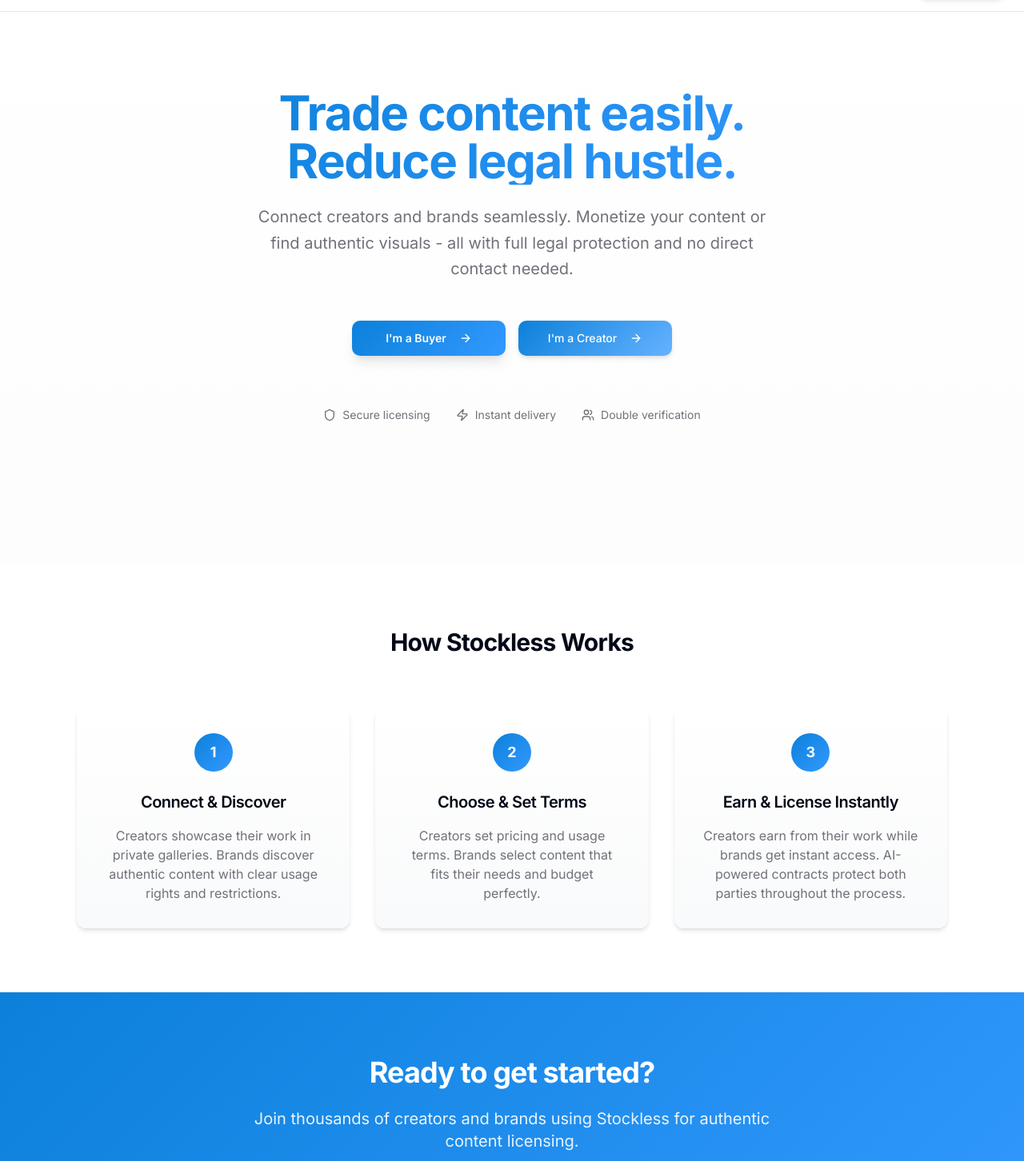
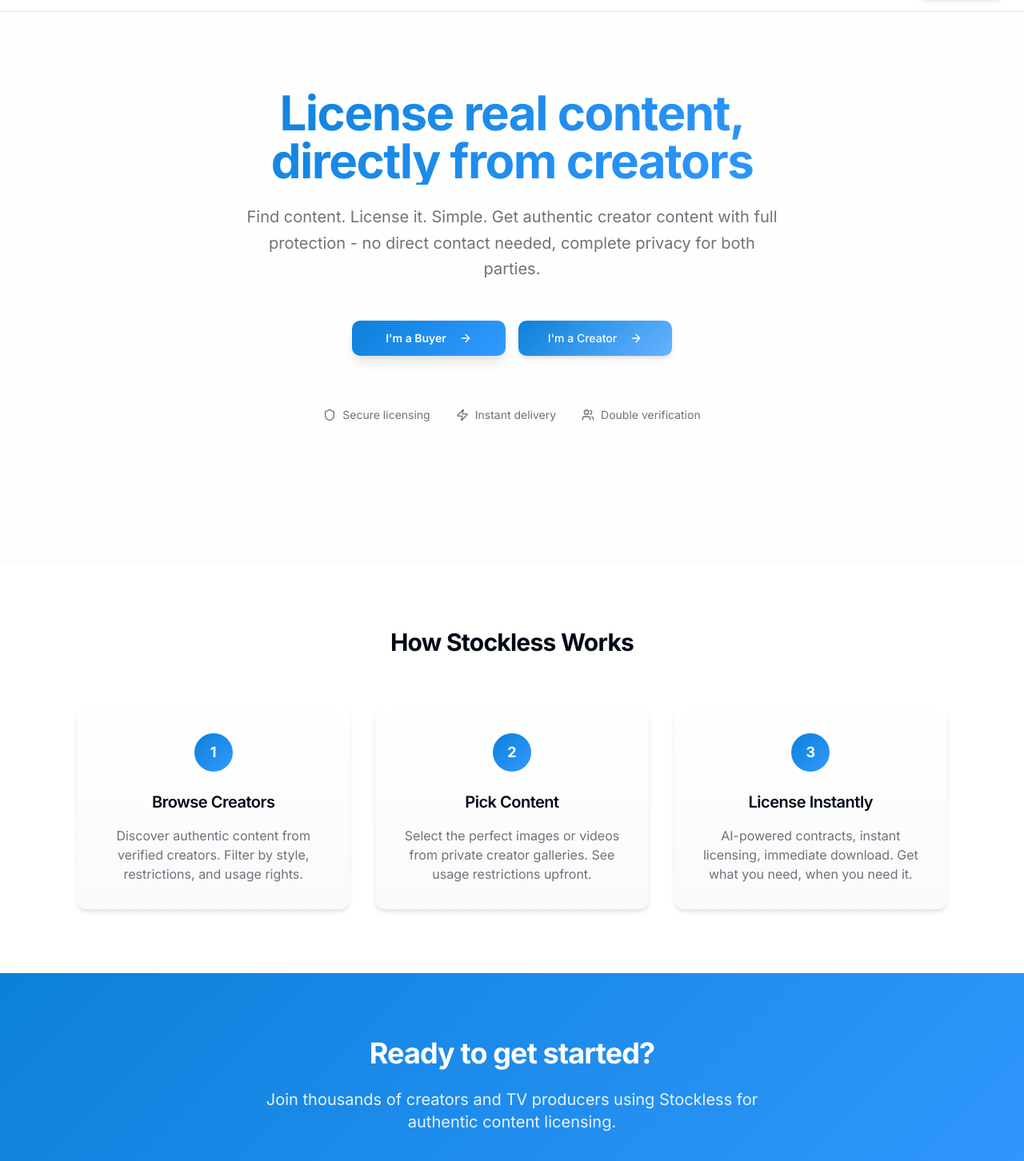
Before and after one commit to LightPride/Stockless, a React (Vite) app: page / in a window 1280 px wide. Shown: the part 58-1510 px from the top of the page at 80% size. Built offline with nearby package versions, Linux system fonts and the light colour scheme.

Commit message:
Code edited in Lovable Code Editor

```diff
--- a/src/pages/Landing.tsx
+++ b/src/pages/Landing.tsx
@@ -32,13 +32,13 @@ const Landing = () => {
       <section className="py-24 px-6">
         <div className="container mx-auto text-center max-w-4xl">
           <h1 className="text-5xl md:text-6xl font-bold mb-6 bg-gradient-hero bg-clip-text text-transparent">
-            Trade content easily.
+            License real content,
             <br />
-            Reduce legal hustle.
+            directly from creators
           </h1>
           <p className="text-xl text-muted-foreground mb-12 max-w-2xl mx-auto leading-relaxed">
-            Connect creators and brands seamlessly. Monetize your content or find authentic visuals -
-            all with full legal protection and no direct contact needed.
+            Find content. License it. Simple. Get authentic creator content with full protection -
+            no direct contact needed, complete privacy for both parties.
           </p>
 
           <div className="flex flex-col sm:flex-row gap-4 justify-center items-center mb-16">
@@ -82,9 +82,9 @@ const Landing = () => {
               <div className="w-12 h-12 bg-gradient-hero rounded-full flex items-center justify-center mx-auto mb-6">
                 <span className="text-white font-bold text-lg">1</span>
               </div>
-              <h3 className="text-xl font-semibold mb-4">Connect & Discover</h3>
+              <h3 className="text-xl font-semibold mb-4">Browse Creators</h3>
               <p className="text-muted-foreground">
-                Creators showcase their work in private galleries. Brands discover authentic content with clear usage rights and restrictions.
+                Discover authentic content from verified creators. Filter by style, restrictions, and usage rights.
               </p>
             </Card>
 
@@ -92,9 +92,9 @@ const Landing = () => {
               <div className="w-12 h-12 bg-gradient-hero rounded-full flex items-center justify-center mx-auto mb-6">
                 <span className="text-white font-bold text-lg">2</span>
               </div>
-              <h3 className="text-xl font-semibold mb-4">Choose & Set Terms</h3>
+              <h3 className="text-xl font-semibold mb-4">Pick Content</h3>
               <p className="text-muted-foreground">
-                Creators set pricing and usage terms. Brands select content that fits their needs and budget perfectly.
+                Select the perfect images or videos from private creator galleries. See usage restrictions upfront.
               </p>
             </Card>
 
@@ -102,9 +102,9 @@ const Landing = () => {
               <div className="w-12 h-12 bg-gradient-hero rounded-full flex items-center justify-center mx-auto mb-6">
                 <span className="text-white font-bold text-lg">3</span>
               </div>
-              <h3 className="text-xl font-semibold mb-4">Earn & License Instantly</h3>
+              <h3 className="text-xl font-semibold mb-4">License Instantly</h3>
               <p className="text-muted-foreground">
-                Creators earn from their work while brands get instant access. AI-powered contracts protect both parties throughout the process.
+                AI-powered contracts, instant licensing, immediate download. Get what you need, when you need it.
               </p>
             </Card>
           </div>
@@ -116,7 +116,7 @@ const Landing = () => {
         <div className="container mx-auto text-center max-w-3xl">
           <h2 className="text-4xl font-bold mb-6">Ready to get started?</h2>
           <p className="text-xl mb-10 text-white/90">
-            Join thousands of creators and brands using Stockless for authentic content licensing.
+            Join thousands of creators and TV producers using Stockless for authentic content licensing.
           </p>
           <div className="flex flex-col sm:flex-row gap-4 justify-center">
             <Button variant="outline" size="lg" asChild className="bg-white text-primary hover:bg-white/90 border-white min-w-48">
```
